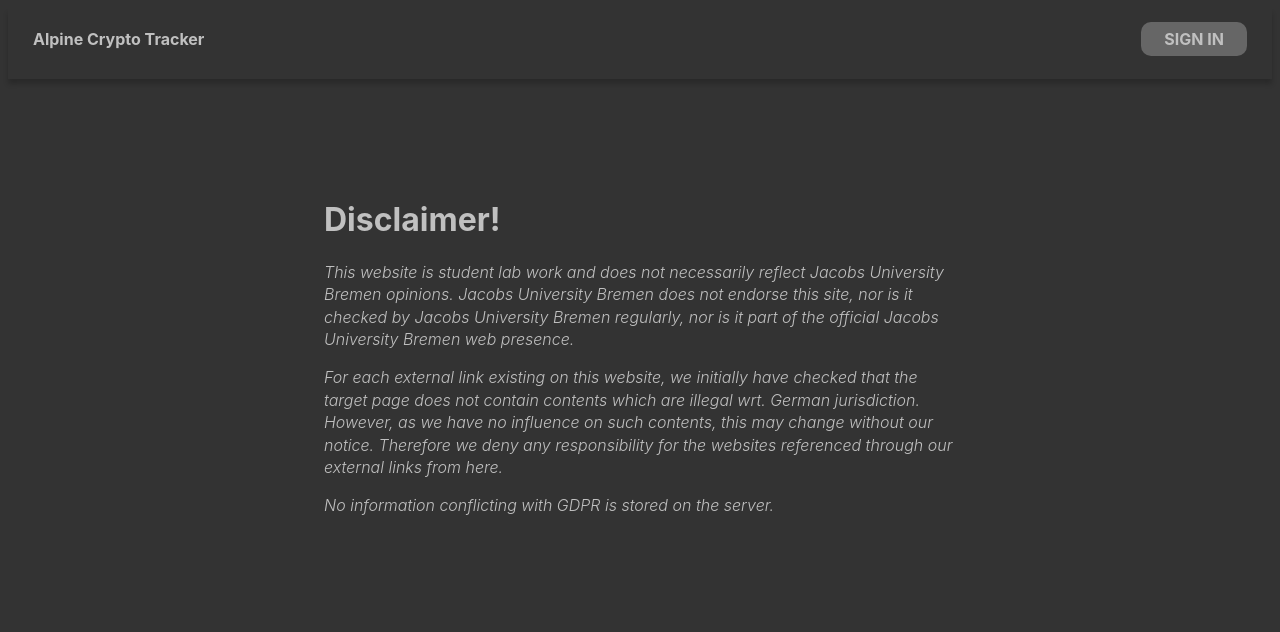
After one commit to muzzaleeni/crypto-tracker, a PHP site: page /disclaimer.html in a window 1280 px wide. The commit adds this page. Shown: the top 632 px of the page. Run offline with PHP 8.4, Linux system fonts and the light colour scheme.

Commit message:
Add and edit files

```diff
--- /dev/null
+++ b/assignment_4/public_html/disclaimer.html
@@ -0,0 +1,78 @@
+<!DOCTYPE html>
+<html>
+  <head>
+    <meta charset="utf-8" />
+    <meta http-equiv="X-UA-Compatible" content="IE=edge" />
+    <title>Alpine Crypto Tracker</title>
+    <meta name="description" content="" />
+    <meta name="viewport" content="width=device-width, initial-scale=1" />
+    <link rel="stylesheet" href="style.css" />
+  </head>
+  <body>
+    <!-- Navigation Bar -->
+    <div class="topnav">
+      <a class="left-section" href="index.html">Alpine Crypto Tracker</a>
+      <div class="right-section">
+        <div class="button" id="signin-main-btn">Sign in</div>
+      </div>
+    </div>
+
+    <!-- Form -->
+    <div class="overlay" id="form">
+      <div class="wrapper">
+        <div class="topnav" id="in-nav">
+          <div class="pop-up-nav active" id="signin-btn">Sign in</div>
+          <div class="pop-up-nav" id="signup-btn">Sign up</div>
+        </div>
+        <div class="content" id="signin">
+          <div class="container">
+            <form>
+              <input type="text" placeholder="Email" />
+              <input type="text" placeholder="Password" />
+              <input type="submit" value="Submit" class="button" />
+            </form>
+          </div>
+        </div>
+        <div class="content" id="signup">
+          <div class="container">
+            <form>
+              <input type="text" placeholder="Email" />
+              <input type="text" placeholder="Password" />
+              <input type="text" placeholder="Confirm Password" />
+              <input type="submit" value="Submit" class="button" />
+            </form>
+          </div>
+        </div>
+      </div>
+    </div>
+
+    <!-- Disclaimer Section -->
+    <div class="disclaimer">
+      <h1>Disclaimer!</h1>
+      <p>
+        <i
+          >This website is student lab work and does not necessarily reflect
+          Jacobs University Bremen opinions. Jacobs University Bremen does not
+          endorse this site, nor is it checked by Jacobs University Bremen
+          regularly, nor is it part of the official Jacobs University Bremen web
+          presence.</i
+        >
+      </p>
+      <p>
+        <i
+          >For each external link existing on this website, we initially have
+          checked that the target page does not contain contents which are
+          illegal wrt. German jurisdiction. However, as we have no influence on
+          such contents, this may change without our notice. Therefore we deny
+          any responsibility for the websites referenced through our external
+          links from here.</i
+        >
+      </p>
+      <p>
+        <i>No information conflicting with GDPR is stored on the server.</i>
+      </p>
+    </div>
+
+    <script src="js/script.js"></script>
+  </body>
+</html>
--- a/assignment_4/public_html/style.css
+++ b/assignment_4/public_html/style.css
@@ -32,7 +32,7 @@ a {
   z-index: 5;
 }
 
-.logo h2 {
+h2 {
   font-size: 3.5rem;
   background: linear-gradient(
     45deg,
@@ -175,11 +175,11 @@ input[type="submit"] {
   transition: transform 0.3s ease-out;
 }
 
-pop-up-nav:hover {
-  color: #00ccff; /* Change text color to orange on hover */
+.pop-up-nav:hover {
+  color: #00ccff;
 }
 
-pop-up-nav:hover:after {
+.pop-up-nav:hover:after {
   transform: scaleX(1); /* Expand the underline on hover */
 }
 
@@ -349,6 +349,78 @@ pop-up-nav:hover:after {
   margin: 0 auto; /* Center the element horizontally */
 }
 
+/* Crypto Info */
+.coin-info {
+  display: flex;
+  flex-direction: row;
+}
+
+#info {
+  flex: 1;
+  padding-left: 1px;
+  padding-right: 1px;
+  padding-top: 50px;
+  padding-bottom: 50px;
+  border-right: 1px solid #c0c0c0;
+}
+
+#graph {
+  flex: 2.5;
+}
+
+.center-align-elem {
+  display: flex;
+  flex-direction: column;
+  align-items: center;
+  justify-content: center;
+}
+
+.center-align-elem h2 {
+  font-size: 35px;
+}
+
+.left-align-elem {
+  text-align: left;
+  padding-left: 10px;
+}
+
+.left-align-elem p {
+  font-size: 25px;
+  font-weight: 300;
+  letter-spacing: 1.5px;
+  word-spacing: 1.5px;
+}
+
+.left-align-elem b {
+  font-size: 25px;
+}
+
+.image-description {
+  width: 200px;
+  height: 200px;
+}
+
+.explanation {
+  font-weight: 300;
+  margin: 0 auto;
+  letter-spacing: 1.5px;
+  word-spacing: 1.5px;
+  padding: 10px;
+}
+
+/* Disclaimer text styling */
+
+.disclaimer {
+  font-weight: 300;
+  padding: 100px;
+  width: 50%;
+  margin: 0 auto;
+}
+.disclaimer p {
+  font-size: 16px;
+  line-height: 1.4;
+}
+
 /* Media Queries */
 
 @media screen and (max-height: 800px) {
@@ -427,7 +499,7 @@ pop-up-nav:hover:after {
   }
 }
 
-@media screen and (max-width: 570px) and (max-height: 915px){
+@media screen and (max-width: 570px) and (max-height: 915px) {
   .logo h2 {
     font-size: 1.5rem; /* Reduce the font size for small screens */
   }
@@ -446,7 +518,7 @@ pop-up-nav:hover:after {
   }
 }
 
-@media screen and (max-width: 1024px) and (max-height: 650px){
+@media screen and (max-width: 1024px) and (max-height: 650px) {
   .logo h2 {
     font-size: 1.5rem;
   }
--- a/assignment_4/public_html/table.html
+++ b/assignment_4/public_html/table.html
@@ -109,8 +109,8 @@
               />
             </div>
             <div class="crypto-details">
-              <div class="crypto-name">Tether</div>
-              <div class="crypto-abrv">USDT</div>
+              <div class="crypto-name">USDT</div>
+              <div class="crypto-abrv">Tether</div>
             </div>
           </td>
           <td>$ 1.001</td>
```
Also changed, not shown: assignment_4/public_html/crypto/btc.html (added, +79 -0 lines), assignment_4/public_html/crypto/bnb.html (added), assignment_4/public_html/crypto/eth.html (added), assignment_4/public_html/crypto/usdc.html (added), assignment_4/public_html/crypto/usdt.html (added), assignment_4/public_html/crypto/xrp.html (added).
